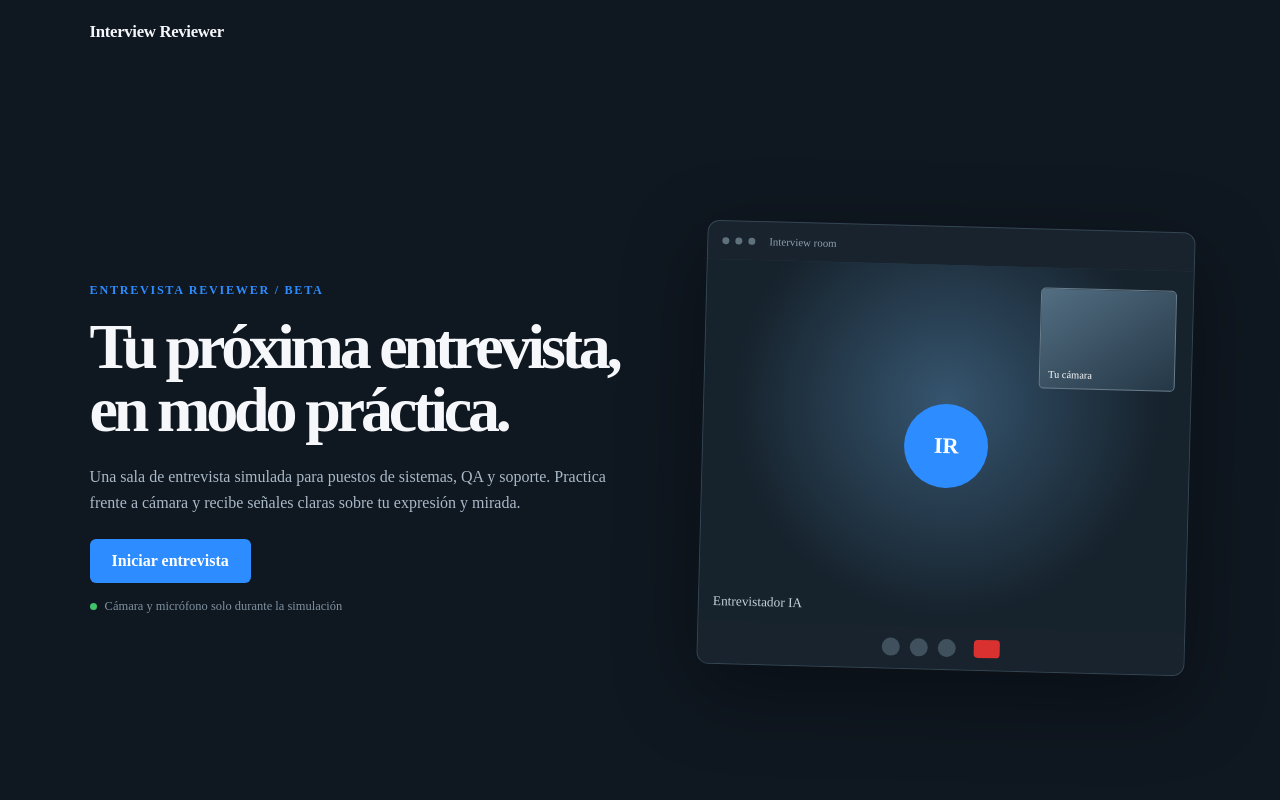
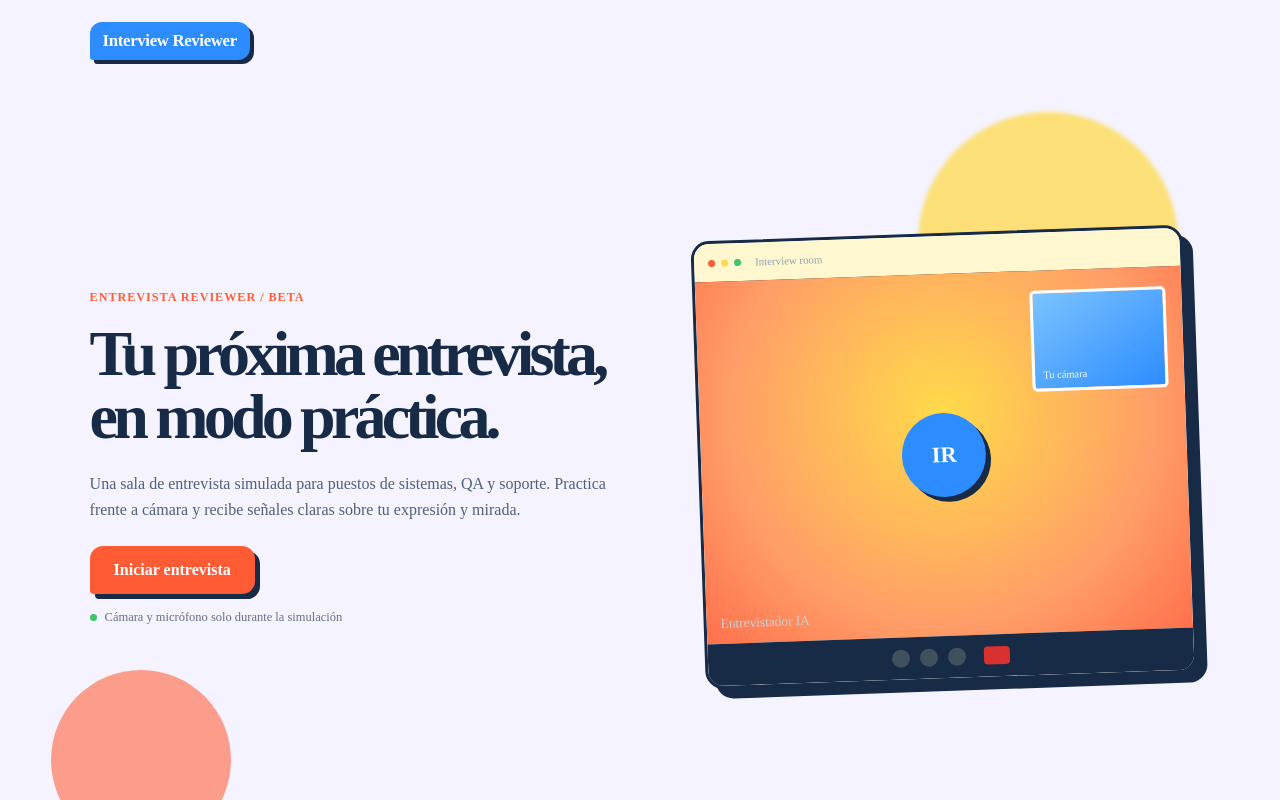
Before and after one commit to TrynaFindMimi/interview-reviewer, a React (Vite) app in the folder client/: page / in a window 1280 px wide. Built offline with nearby package versions, Linux system fonts and the light colour scheme.

Commit message:
feat(client): preautoriza dispositivos y da estilo divertido a la landing

```diff
--- a/client/src/App.css
+++ b/client/src/App.css
@@ -1130,6 +1130,130 @@
   }
 }
 
+/* Landing de práctica: más cercana a un juego que a un dashboard corporativo. */
+.landing-page {
+  position: relative;
+  isolation: isolate;
+  background: #f4f3ff;
+  color: #152238;
+}
+
+.landing-page::before,
+.landing-page::after {
+  position: absolute;
+  z-index: -1;
+  border-radius: 50%;
+  content: '';
+  pointer-events: none;
+}
+
+.landing-page::before {
+  width: 260px;
+  height: 260px;
+  top: 14%;
+  right: 8%;
+  background: #ffda4a;
+  opacity: 0.75;
+  filter: blur(2px);
+}
+
+.landing-page::after {
+  width: 180px;
+  height: 180px;
+  bottom: -50px;
+  left: 4%;
+  background: #ff7a59;
+  opacity: 0.7;
+}
+
+.landing-nav strong {
+  padding: 9px 13px;
+  border-radius: 12px 12px 12px 3px;
+  background: #2d8cff;
+  color: #fff;
+  box-shadow: 4px 4px 0 #172a46;
+}
+
+.landing-hero .eyebrow {
+  color: #ff5c35;
+  letter-spacing: 0.08em;
+}
+
+.landing-hero h1 {
+  color: #172a46;
+  font-weight: 800;
+  letter-spacing: -0.075em;
+}
+
+.hero-copy {
+  color: #506078;
+}
+
+.hero-cta {
+  padding: 15px 24px;
+  border-radius: 13px 13px 13px 4px;
+  background: #ff5c35;
+  box-shadow: 5px 5px 0 #172a46;
+  transition: transform 140ms ease, box-shadow 140ms ease;
+}
+
+.hero-cta:hover {
+  background: #ff704d;
+  transform: translate(-2px, -2px);
+  box-shadow: 7px 7px 0 #172a46;
+}
+
+.landing-note {
+  color: #647189;
+}
+
+.landing-preview {
+  border: 3px solid #172a46;
+  border-radius: 18px;
+  background: #fff;
+  box-shadow: 10px 10px 0 #172a46;
+  transform: rotate(-2deg);
+}
+
+.preview-top {
+  background: #fff7cf;
+  border-bottom-color: #172a46;
+}
+
+.preview-top span:nth-child(1) { background: #ff5c35; }
+.preview-top span:nth-child(2) { background: #ffda4a; }
+.preview-top span:nth-child(3) { background: #41c36b; }
+
+.preview-screen {
+  background: radial-gradient(circle at 50% 38%, #ffda4a, #ff9e68 64%, #ff704d);
+}
+
+.preview-avatar {
+  background: #2d8cff;
+  box-shadow: 5px 5px 0 #172a46;
+}
+
+.preview-self {
+  border: 3px solid #fff;
+  background: linear-gradient(145deg, #7bc3ff, #2d8cff);
+}
+
+.preview-bar {
+  background: #172a46;
+}
+
+@media (max-width: 820px) {
+  .landing-page::before {
+    top: 28%;
+    right: -80px;
+  }
+
+  .landing-page::after {
+    bottom: -40px;
+    left: -50px;
+  }
+}
+
 /* El video del candidato es el escenario principal; el entrevistador queda en picture-in-picture. */
 .call-page {
   height: 100svh;
--- a/client/src/App.jsx
+++ b/client/src/App.jsx
@@ -76,7 +76,12 @@ function Connecting({ navigate }) {
 }
 
 function Interview({ navigate, stream }) {
-  return <LiveCall initialStream={stream} onExit={() => navigate('/')} />
+  function exitCall() {
+    stream?.getTracks().forEach((track) => track.stop())
+    navigate('/')
+  }
+
+  return <LiveCall initialStream={stream} onExit={exitCall} />
 }
 
 function App() {
--- a/client/src/components/LiveCall/index.jsx
+++ b/client/src/components/LiveCall/index.jsx
@@ -34,6 +34,7 @@ export function LiveCall({ onExit, initialStream }) {
 
   useEffect(() => {
     let cancelled = false
+    const ownsStream = !initialStream
 
     async function connect() {
       if (!navigator.mediaDevices?.getUserMedia) {
@@ -53,7 +54,9 @@ export function LiveCall({ onExit, initialStream }) {
         }
         streamRef.current = stream
         videoRef.current.srcObject = stream
-        await videoRef.current.play()
+        await videoRef.current.play().catch((reason) => {
+          if (reason.name !== 'AbortError') throw reason
+        })
         setStatus('Llamada conectada')
       } catch (reason) {
         setStatus('No se pudo conectar')
@@ -68,7 +71,10 @@ export function LiveCall({ onExit, initialStream }) {
     connect()
     return () => {
       cancelled = true
-      streamRef.current?.getTracks().forEach((track) => track.stop())
+      if (ownsStream) {
+        const stream = streamRef.current
+        stream?.getTracks().forEach((track) => track.stop())
+      }
       streamRef.current = null
     }
   }, [initialStream])
```
